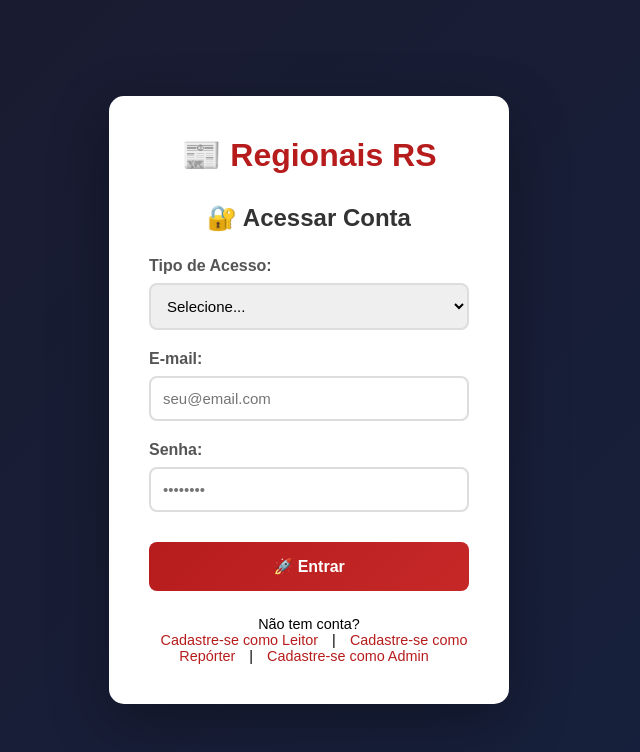
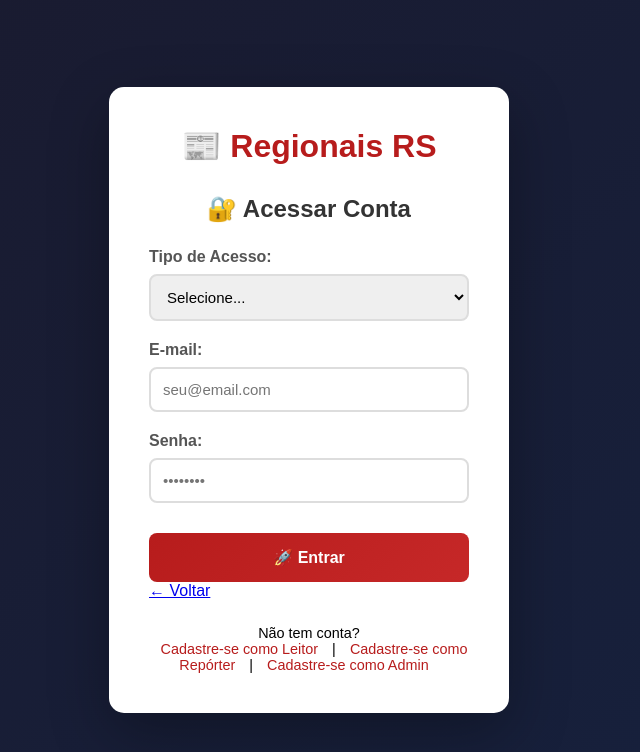
Before and after one commit to BernardoFonsecaRibeiro/Trabalho.Noticia, a PHP site: page /login.php in a window 1280 px wide. Shown: the top 752 px of the page, without its empty margins (331-971 px from the left). Run offline with PHP 8.4, Linux system fonts and the light colour scheme.

Commit message:
Add files via upload

```diff
--- a/Noticia/login.php
+++ b/Noticia/login.php
@@ -178,8 +178,14 @@ if ($_SERVER["REQUEST_METHOD"] == "POST") {
                 <input type="password" name="senha" placeholder="••••••••" required>
             </div>
 
+             <!-- Botão de voltar -->
+
+
             <button type="submit">🚀 Entrar</button>
         </form>
+
+         <!-- Botão de voltar -->
+        <a href="index.php" class="voltar">← Voltar</a>
 
         <div class="links">
             <p>Não tem conta?</p>
```
Also changed, not shown: Noticia/imagens_noticias/69d6a65d87579.jpg (added).
